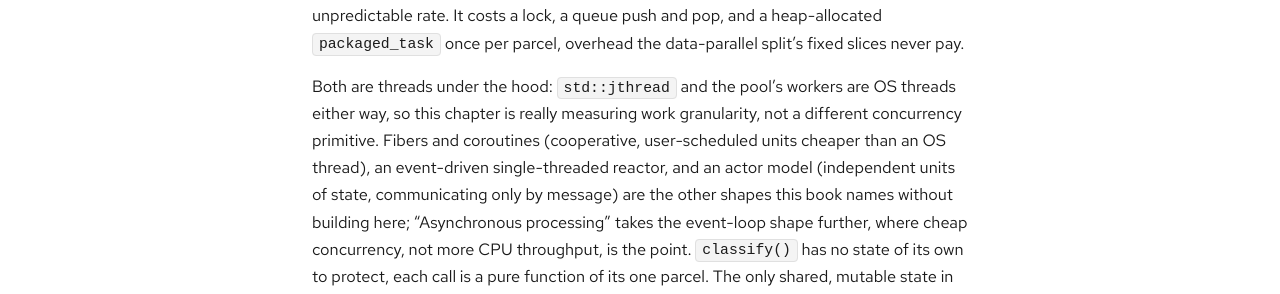
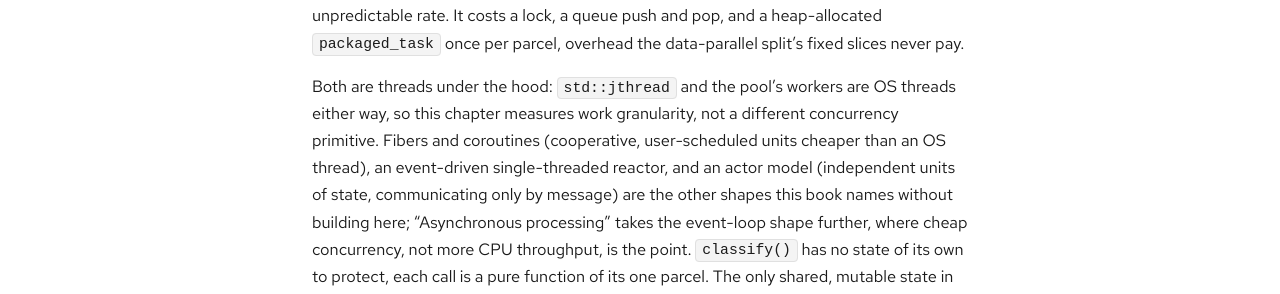
Before and after one commit to patterncatalyst/latency-patterns-in-cpp, a Jekyll site: the page built from _docs/06-exploiting-concurrency.md, in a window 1280 px wide and 900 px high, scrolled down 3612 px. Shown: the part 185-479 px from the top of the window. Built offline with Jekyll 4.4.1, drawn with Linux system fonts in a browser that asks for light colours; some web fonts are replaced; some of the changed text lies outside the part shown.

Commit message:
fix(§6): join ThreadPool workers before destroying their mutex and CV
Reorder ThreadPool's members so workers_ (std::jthread) is declared
last. Members destroy in reverse declaration order, so with workers_
declared first the pool's mutex, condition_variable_any, and queue
were destroyed before the jthreads joined, letting a worker still
parked in condition_variable_any::wait touch already-destroyed
primitives (confirmed by TSan and ASan before this fix). Correct the
destructor comment and chapter prose that attributed safety to
jthread's destructor alone without naming the member-order
requirement, and re-verify the TSan claim in the verification-status
block now that it is true. Also drops a banned reassurance word in
ch6 prose and makes ch7's two "Shah" mentions match bibliography.md.

Assisted-by: claude-code:claude-sonnet-5

```diff
--- a/_docs/06-exploiting-concurrency.md
+++ b/_docs/06-exploiting-concurrency.md
@@ -126,8 +126,8 @@ and a heap-allocated `packaged_task` once per parcel, overhead the
 data-parallel split's fixed slices never pay.
 
 Both are threads under the hood: `std::jthread` and the pool's workers are
-OS threads either way, so this chapter is really measuring work
-granularity, not a different concurrency primitive. Fibers and coroutines
+OS threads either way, so this chapter measures work granularity, not a
+different concurrency primitive. Fibers and coroutines
 (cooperative, user-scheduled units cheaper than an OS thread), an
 event-driven single-threaded reactor, and an actor model (independent
 units of state, communicating only by message) are the other shapes this
```
Also changed, not shown: other parts of _docs/06-exploiting-concurrency.md (+4 -2 lines), _docs/07-caching.md (+1 -1 lines), 2 other files.
